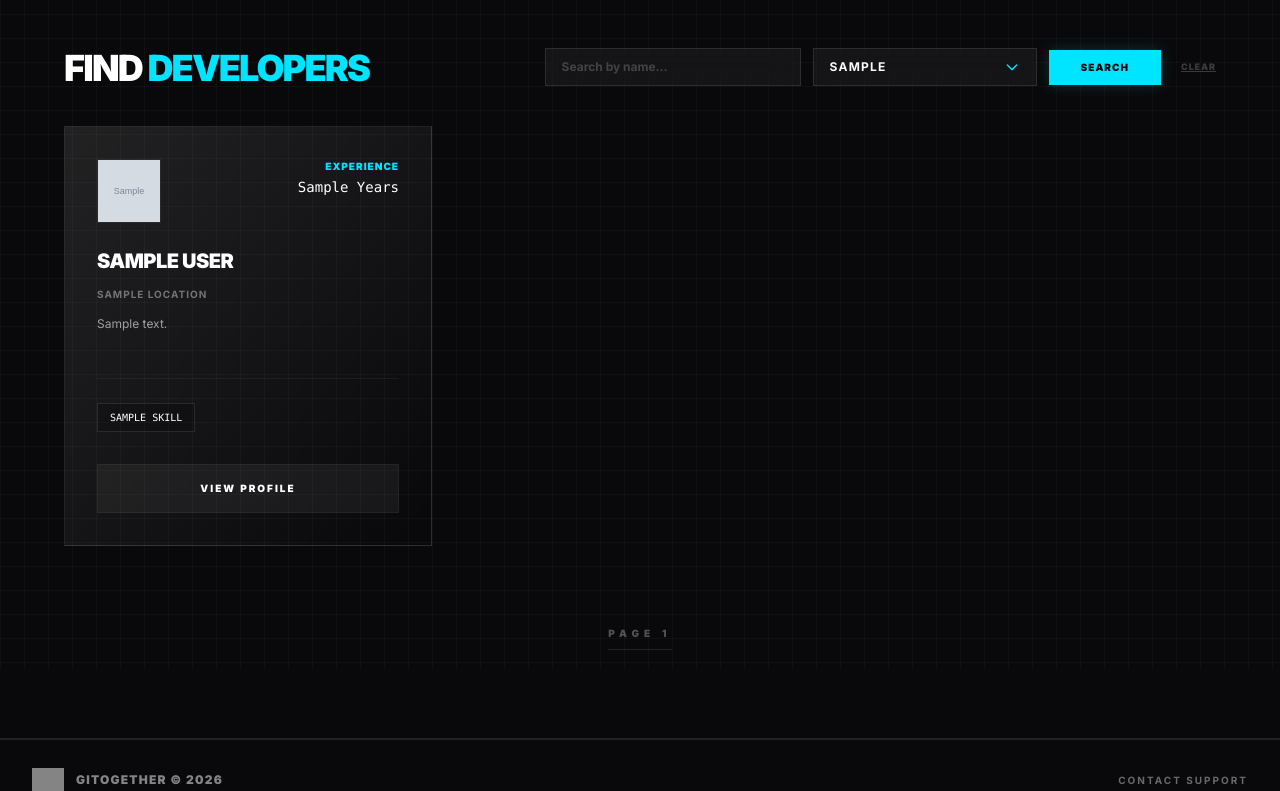
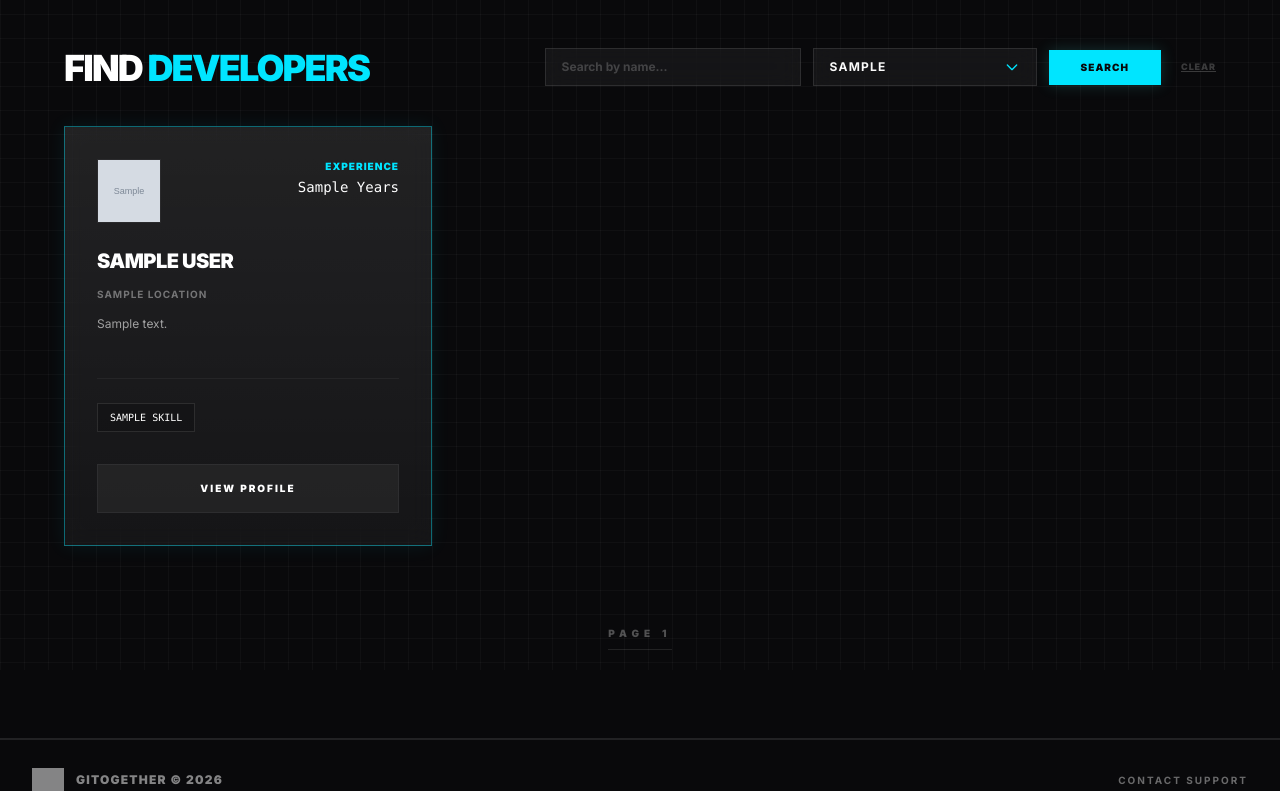
Before and after one commit to Hasan279/Gitogether, a Flask app: template templates/developers/browse.html in a window 1280 px wide. Shown: the part 130-921 px from the top of the page. Run offline with Flask 3, Linux system fonts and the light colour scheme; the template is opened without the code that fills it: most values are stand-ins (such as "Sample title", 1, 10 or a date in 2020); grey boxes marked "Sample" are stand-in pictures; some libraries are stand-ins or nearby versions; grey boxes are pictures that could not be loaded.

Commit message:
Enhance card styling in browse.html for improved visual consistency

```diff
--- a/templates/developers/browse.html
+++ b/templates/developers/browse.html
@@ -107,7 +107,7 @@
   <div class="grid grid-cols-1 md:grid-cols-2 lg:grid-cols-3 gap-6">
     {% for dev in developers %}
     <div
-      class="group relative bg-gradient-to-br from-white/10 to-transparent border border-white/10 rounded-[2rem] p-8 transition-all hover:border-brand-teal/50 hover:shadow-2xl"
+      class="group relative bg-gradient-to-b from-white/10 to-white/5 backdrop-blur-md border border-brand-teal/40 rounded-3xl p-8 transition-all hover:border-brand-teal hover:shadow-2xl shadow-[0_0_18px_rgba(0,229,255,0.08)] hover:shadow-[0_0_22px_rgba(0,229,255,0.18)]"
     >
       <div class="flex items-start justify-between mb-6">
         {{ render_avatar(dev.full_name, dev.avatar_url, 'w-16 h-16', 128, 128, false)
```
